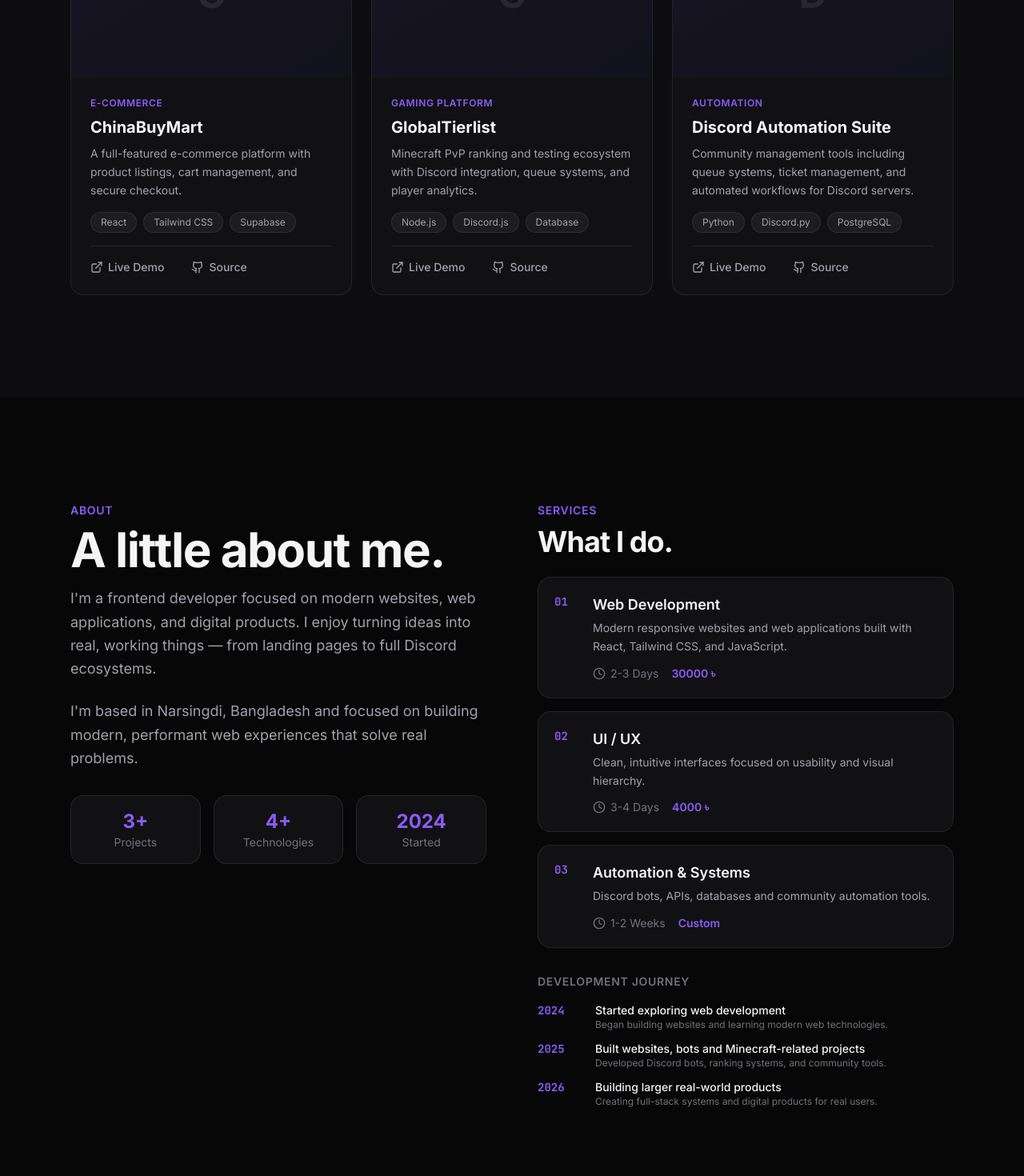
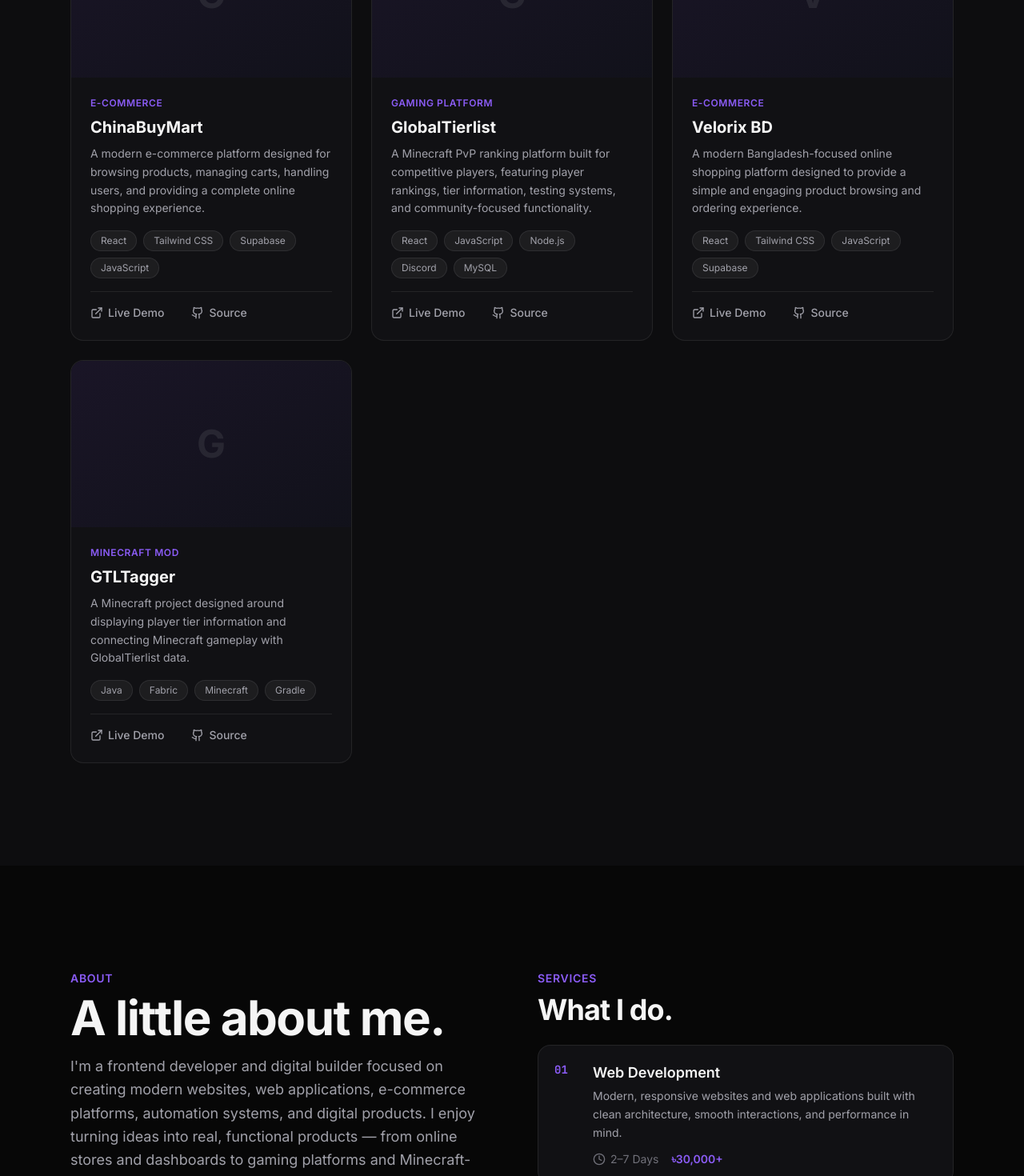
Before and after one commit to darkboy0p/darkboy0p.github.io, a React (Vite) app: page / in a window 1280 px wide. Shown: the part 1240-2710 px from the top of the page at 80% size. Built offline with nearby package versions, Linux system fonts and the light colour scheme.

Commit message:
Revise portfolio data and project descriptions
Updated portfolio data with enhanced descriptions, added new skills, and refined project details for clarity.

```diff
--- a/src/data/portfolioData.js
+++ b/src/data/portfolioData.js
@@ -5,18 +5,21 @@
   location: 'Narsingdi, Bangladesh',
   phone: '',
   tagline: 'I build digital experiences that feel as good as they work.',
-  description: `I'm a frontend developer focused on modern websites, web applications, and digital products. I enjoy turning ideas into real, working things — from landing pages to full Discord ecosystems.`,
+  description:
+    "I'm a frontend developer and digital builder focused on creating modern websites, web applications, e-commerce platforms, automation systems, and digital products. I enjoy turning ideas into real, functional products — from online stores and dashboards to gaming platforms and Minecraft-related systems.",
+
   social: {
     github: 'https://github.com/darkboy0p',
     discord: 'https://discord.com/users/1094977282612924487',
     email: 'mailto:wardengamerofficial@gmail.com',
-  }
+  },
 }
 
 export const navLinks = [
   { name: 'Work', href: '#work' },
   { name: 'About', href: '#about' },
   { name: 'Skills', href: '#skills' },
+  { name: 'Services', href: '#services' },
   { name: 'Contact', href: '#contact' },
 ]
 
@@ -24,34 +27,91 @@
   {
     id: '01',
     title: 'Web Development',
-    description: 'Modern responsive websites and web applications built with React, Tailwind CSS, and JavaScript.',
-    features: ['Fast loading', 'Mobile responsive', 'SEO optimized'],
-    price: '30000 ৳',
-    turnaround: '2-3 Days'
+    description:
+      'Modern, responsive websites and web applications built with clean architecture, smooth interactions, and performance in mind.',
+    features: [
+      'Responsive design',
+      'Modern UI',
+      'Fast performance',
+      'SEO-friendly structure',
+      'Database integration',
+    ],
+    price: '৳30,000+',
+    turnaround: '2–7 Days',
   },
+
   {
     id: '02',
-    title: 'UI / UX',
-    description: 'Clean, intuitive interfaces focused on usability and visual hierarchy.',
-    features: ['Clean design', 'User-centered', 'Interactive prototypes'],
-    price: '4000 ৳',
-    turnaround: '3-4 Days'
+    title: 'UI / UX Design',
+    description:
+      'Clean and intuitive interfaces designed around usability, visual hierarchy, and a consistent modern design system.',
+    features: [
+      'Custom interface design',
+      'Responsive layouts',
+      'User-focused UX',
+      'Interactive prototypes',
+      'Design systems',
+    ],
+    price: '৳4,000+',
+    turnaround: '3–5 Days',
   },
+
   {
     id: '03',
     title: 'Automation & Systems',
-    description: 'Discord bots, APIs, databases and community automation tools.',
-    features: ['Custom bots', 'API integration', 'Database management'],
+    description:
+      'Custom APIs, database systems, Discord integrations, dashboards, and automation workflows designed around specific business or community needs.',
+    features: [
+      'Custom automation',
+      'API integration',
+      'Database systems',
+      'Dashboard development',
+      'Custom workflows',
+    ],
     price: 'Custom',
-    turnaround: '1-2 Weeks'
-  }
+    turnaround: '1–3 Weeks',
+  },
 ]
 
 export const skills = {
-  frontend: ['HTML', 'CSS', 'JavaScript', 'React', 'Tailwind CSS'],
-  backend: ['Python', 'PHP', 'Node.js'],
-  database: ['MySQL', 'Supabase'],
-  tools: ['Git', 'GitHub', 'VS Code', 'Figma', 'Vercel']
+  frontend: [
+    'HTML',
+    'CSS',
+    'JavaScript',
+    'React',
+    'Next.js',
+    'Tailwind CSS',
+  ],
+
+  backend: [
+    'Python',
+    'Node.js',
+    'PHP',
+    'REST APIs',
+  ],
+
+  database: [
+    'MySQL',
+    'Supabase',
+    'PostgreSQL',
+  ],
+
+  tools: [
+    'Git',
+    'GitHub',
+    'VS Code',
+    'Figma',
+    'Vercel',
+    'Gradle',
+  ],
+
+  other: [
+    'Discord Development',
+    'Minecraft Development',
+    'Java',
+    'Fabric',
+    'Database Design',
+  ],
 }
 
 export const projects = [
@@ -59,51 +119,184 @@
     id: 1,
     title: 'ChinaBuyMart',
     category: 'E-Commerce',
-    description: 'A full-featured e-commerce platform with product listings, cart management, and secure checkout.',
-    problemSolved: 'Creating a seamless online shopping experience with modern UI and fast performance.',
-    image: 'https://placehold.co/600x400/111114/8B5CF6?text=ChinaBuyMart',
-    tags: ['React', 'Tailwind CSS', 'Supabase'],
-    live: '#',
-    github: 'https://github.com/darkboy0p'
+
+    description:
+      'A modern e-commerce platform designed for browsing products, managing carts, handling users, and providing a complete online shopping experience.',
+
+    problemSolved:
+      'Built to provide a fast and modern shopping experience with a structured product system, responsive interface, and database-backed functionality.',
+
+    image:
+      'https://placehold.co/1200x800/111114/8B5CF6?text=ChinaBuyMart',
+
+    tags: [
+      'React',
+      'Tailwind CSS',
+      'Supabase',
+      'JavaScript',
+    ],
+
+    live: 'https://chinabuymart.vercel.app/',
+    github: 'https://github.com/darkboy0p',
+
+    status: 'Live',
+    year: 2026,
+    duration: 'Active Development',
   },
+
   {
     id: 2,
     title: 'GlobalTierlist',
     category: 'Gaming Platform',
-    description: 'Minecraft PvP ranking and testing ecosystem with Discord integration, queue systems, and player analytics.',
-    problemSolved: 'Building a competitive ranking system with real-time updates and community engagement tools.',
-    image: 'https://placehold.co/600x400/111114/8B5CF6?text=GlobalTierlist',
-    tags: ['Node.js', 'Discord.js', 'Database'],
-    live: '#',
-    github: 'https://github.com/darkboy0p'
+
+    description:
+      'A Minecraft PvP ranking platform built for competitive players, featuring player rankings, tier information, testing systems, and community-focused functionality.',
+
+    problemSolved:
+      'Built a dedicated platform for organizing competitive Minecraft PvP rankings and providing players with an accessible way to view tier and player information.',
+
+    image:
+      'https://placehold.co/1200x800/111114/8B5CF6?text=GlobalTierlist',
+
+    tags: [
+      'React',
+      'JavaScript',
+      'Node.js',
+      'Discord',
+      'MySQL',
+    ],
+
+    live: 'https://gtltierlist.vercel.app/',
+    github: 'https://github.com/darkboy0p',
+
+    status: 'Live',
+    year: 2025,
+    duration: 'Long-term Project',
   },
+
   {
     id: 3,
-    title: 'Discord Automation Suite',
-    category: 'Automation',
-    description: 'Community management tools including queue systems, ticket management, and automated workflows for Discord servers.',
-    problemSolved: 'Streamlining community management with automated tools that save time and improve user experience.',
-    image: 'https://placehold.co/600x400/111114/8B5CF6?text=Discord+Automation',
-    tags: ['Python', 'Discord.py', 'PostgreSQL'],
+    title: 'Velorix BD',
+    category: 'E-Commerce',
+
+    description:
+      'A modern Bangladesh-focused online shopping platform designed to provide a simple and engaging product browsing and ordering experience.',
+
+    problemSolved:
+      'Created a modern storefront focused on making product discovery, shopping, and ordering simple through a responsive and user-friendly interface.',
+
+    image:
+      'https://placehold.co/1200x800/111114/8B5CF6?text=Velorix+BD',
+
+    tags: [
+      'React',
+      'Tailwind CSS',
+      'JavaScript',
+      'Supabase',
+    ],
+
+    live: 'https://velorixbd.vercel.app/',
+    github: 'https://github.com/darkboy0p',
+
+    status: 'Live',
+    year: 2026,
+    duration: 'Active Development',
+  },
+
+  {
+    id: 4,
+    title: 'GTLTagger',
+    category: 'Minecraft Mod',
+
+    description:
+      'A Minecraft project designed around displaying player tier information and connecting Minecraft gameplay with GlobalTierlist data.',
+
+    problemSolved:
+      'Explored the connection between Minecraft gameplay, player identity, tier information, and external data systems.',
+
+    image:
+      'https://placehold.co/1200x800/111114/8B5CF6?text=GTLTagger',
+
+    tags: [
+      'Java',
+      'Fabric',
+      'Minecraft',
+      'Gradle',
+    ],
+
     live: '#',
-    github: 'https://github.com/darkboy0p'
-  }
+    github: 'https://github.com/darkboy0p',
+
+    status: 'Development',
+    year: 2026,
+    duration: 'Active Development',
+  },
 ]
 
 export const timeline = [
   {
     year: '2024',
-    title: 'Started exploring web development',
-    description: 'Began building websites and learning modern web technologies.'
+    title: 'Started Web Development',
+
+    description:
+      'Started exploring web development and began building websites while learning HTML, CSS, JavaScript, and modern frontend technologies.',
   },
+
   {
     year: '2025',
-    title: 'Built websites, bots and Minecraft-related projects',
-    description: 'Developed Discord bots, ranking systems, and community tools.'
+    title: 'Expanded Into Full-Stack Systems',
+
+    description:
+      'Started building Discord bots, database-backed applications, Minecraft-related systems, ranking platforms, and community-focused digital tools.',
   },
+
   {
     year: '2026',
-    title: 'Building larger real-world products',
-    description: 'Creating full-stack systems and digital products for real users.'
-  }
+    title: 'Building Real-World Products',
+
+    description:
+      'Focused on creating complete digital products including e-commerce platforms, gaming platforms, dashboards, automation systems, and Minecraft-related projects.',
+  },
 ]
+
+export const stats = [
+  {
+    value: '4+',
+    label: 'Major Projects',
+  },
+
+  {
+    value: '3+',
+    label: 'Years Exploring Tech',
+  },
+
+  {
+    value: '10+',
+    label: 'Technologies',
+  },
+
+  {
+    value: '2',
+    label: 'Live Web Platforms',
+  },
+]
+
+export const pricing = {
+  webDevelopment: {
+    startingPrice: 30000,
+    currency: 'BDT',
+    displayPrice: '৳30,000+',
+  },
+
+  uiUx: {
+    startingPrice: 4000,
+    currency: 'BDT',
+    displayPrice: '৳4,000+',
+  },
+
+  automation: {
+    startingPrice: null,
+    currency: 'BDT',
+    displayPrice: 'Custom',
+  },
+}
```
